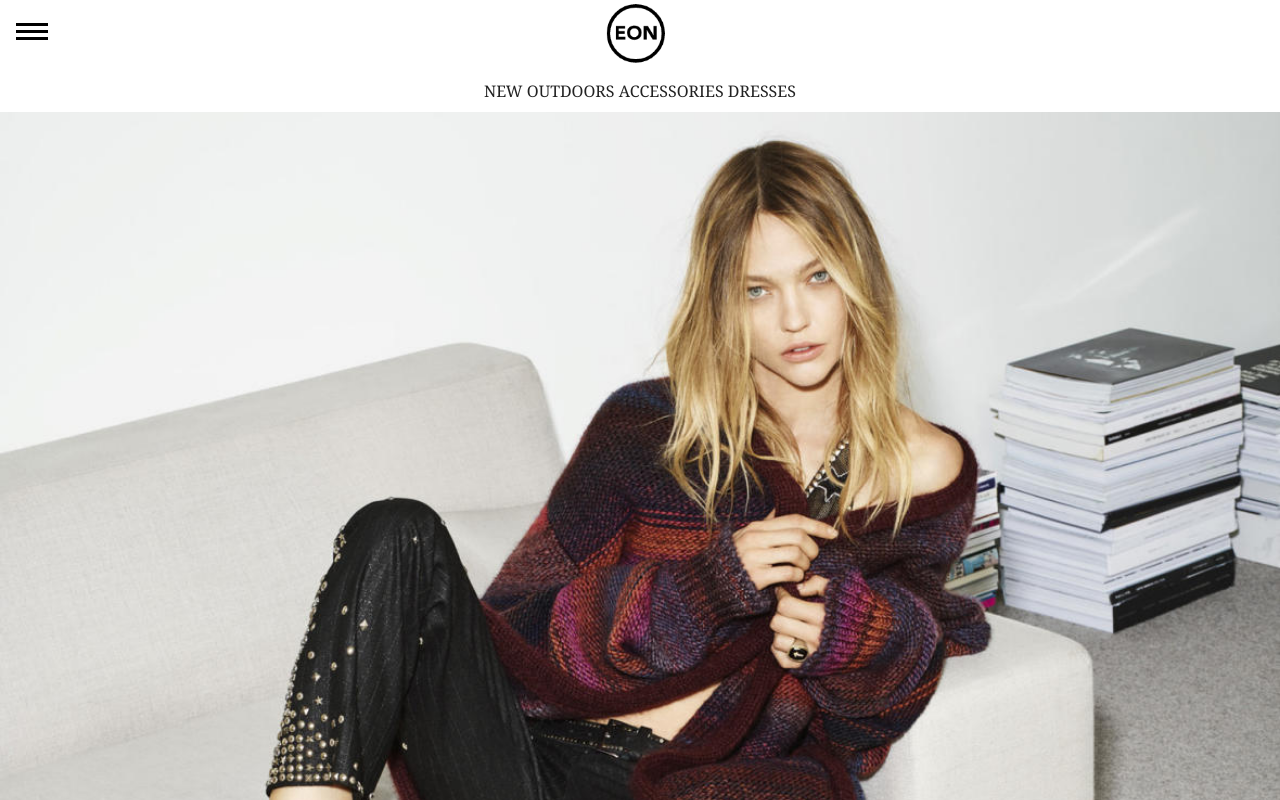
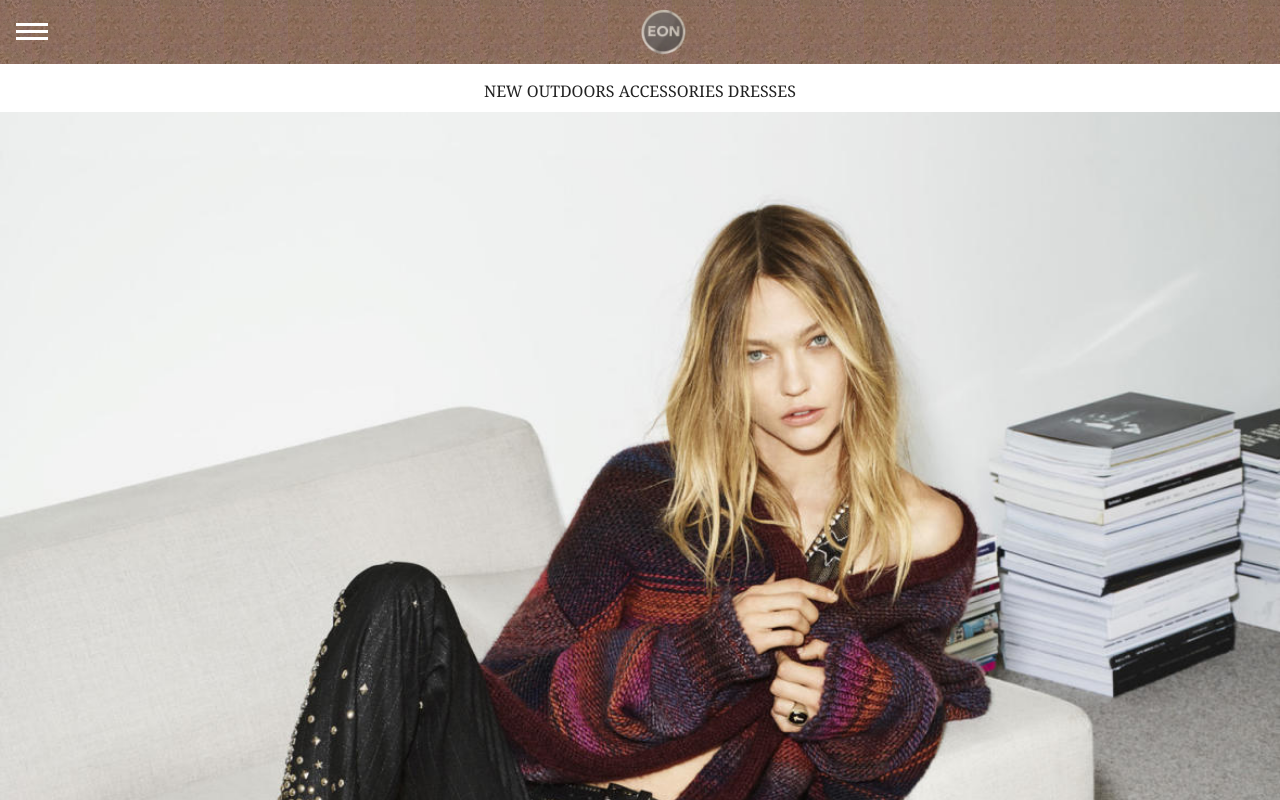
Before and after one commit to trevorobrien/scroll-snap-page, a website: page index.html in a window 1280 px wide. Shown: the top 800 px of the page. Drawn offline with Linux system fonts and the light colour scheme.

Commit message:
Update logo

```diff
--- a/index.html
+++ b/index.html
@@ -19,11 +19,14 @@
 </head>
 <body>
 
-  <section class="nav pos-f top-0 w-100p h-4rem z-20 bg-s-cn bg-p-c p-t-1 p-b-1">
-    <div class="hamburger pos-r w-100p h-3rem z-10">
+  <section class="nav pos-f top-0 w-100p h-4rem z-20 bg-s-cn bg-p-c  d-ib">
+    <div class="hamburger l-0 pos-a center-v w-33p h-2rem z-10 d-ib">
       <li id="menu"><a href="#"></a></li>
     </div>
-    <div class="sub-menu pos-r w-100p p-t-1 t-a-c h-3rem bg-white">
+    <div class="logo d-ib pos-a center-v center-h  h-3rem t-0">
+      <img class="logo-image-file h-3rem" src="images/logo-bag-trans-mobile.png" />
+    </div>
+    <div class="sub-menu pos-r w-100p p-t-1 t-4rem t-a-c h-3rem bg-white">
     <span>NEW</span>
     <span>OUTDOORS</span>
     <span>ACCESSORIES</span>
@@ -32,7 +35,7 @@
     </div>
   </section>
 
-  <section class="pos-r hero">
+  <section class="pos-r hero t-4rem">
     <header class="sale-details pos-a w-50p h-2em b-1rem r-1rem f-s-m">
       <h1 class="sale-name p-l-05 f-s-l"><span class="hero-text-bg">Your warddrobe in the cloud</span></h1>
     </header>
@@ -42,7 +45,7 @@
 
   </section>
 
-  <section class="join pos-r join min-h-240px">
+  <section class="join pos-r m-h-2 t-2rem  min-h-240px">
     <header class="join-details pos-a w-100p h-80p t-0 f-s-s v-a-m op-80 black t-a-c m-a t-0 b-0">
       <h1 class="join-text l-0 f-s-sm">Join Eon and rent all your looks. A members-only destination for the ultimate fashion experience.</h1>
     </header>
--- a/sass/style.scss
+++ b/sass/style.scss
@@ -180,7 +180,7 @@ img {
 }
 
 /* ===== Primary Styles ========================================================
-   Author: Nick Jones / The Experiment
+   Author: Trevor / EON
    ========================================================================== */
 
 body {
@@ -189,7 +189,7 @@ body {
 
 .nav {
 
-  background: #fff url(../images/logo.png) no-repeat 0 0;
+  background: #fff url(../images/menu-bg-mobile.png);
 
 }
 
@@ -211,8 +211,8 @@ li {
     left: 1em;
     width: 2em;
     height:4px;
-    border-top: 10px double #000;
-    border-bottom: 3px solid #000;
+    border-top: 10px double #fff;
+    border-bottom: 3px solid #fff;
 }
 
 .sub-menu {
```
Also changed, not shown: css/main.min.css, images/logo-bag-trans-mobile.png (added), images/menu-bg-mobile.png (added).
